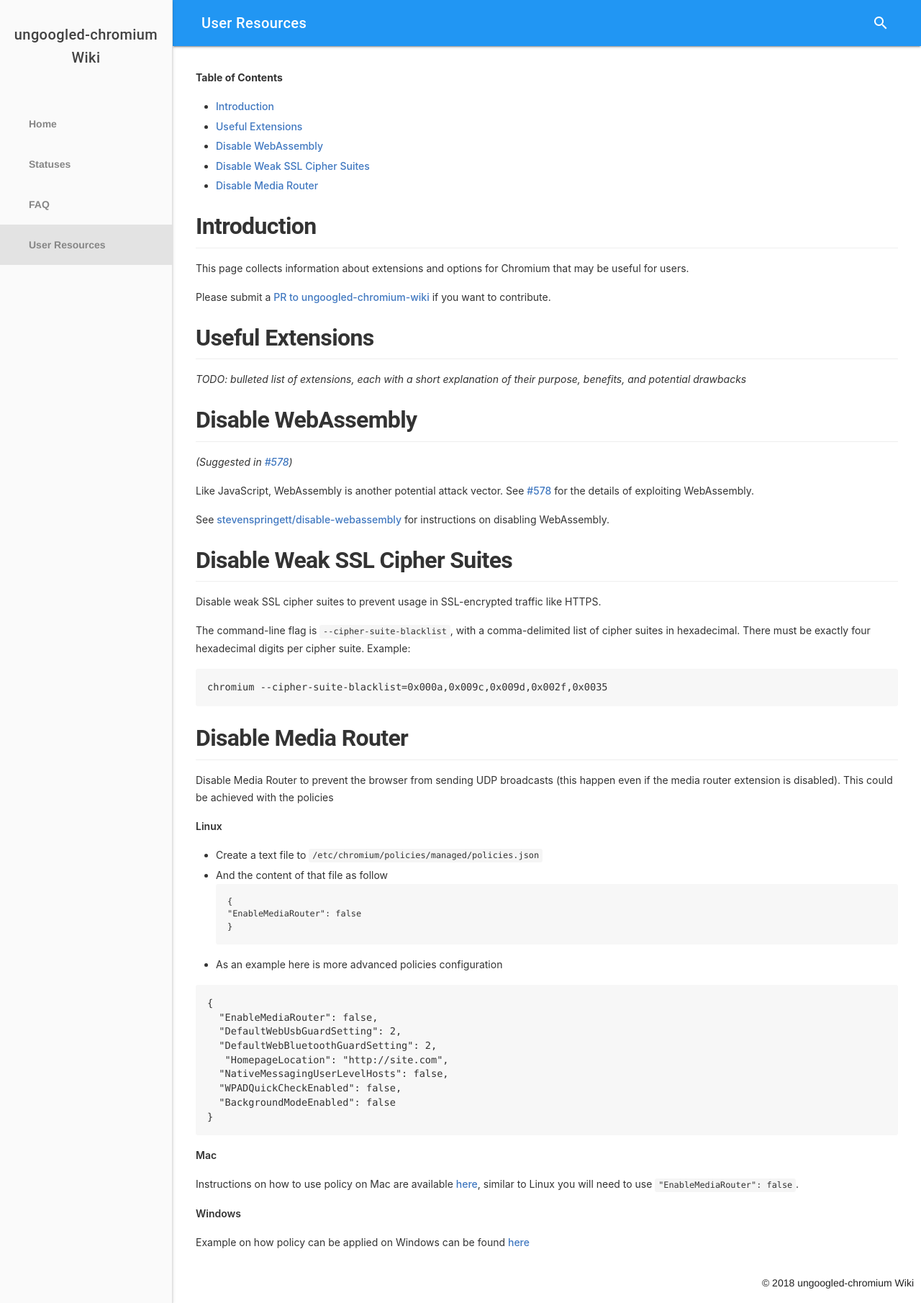
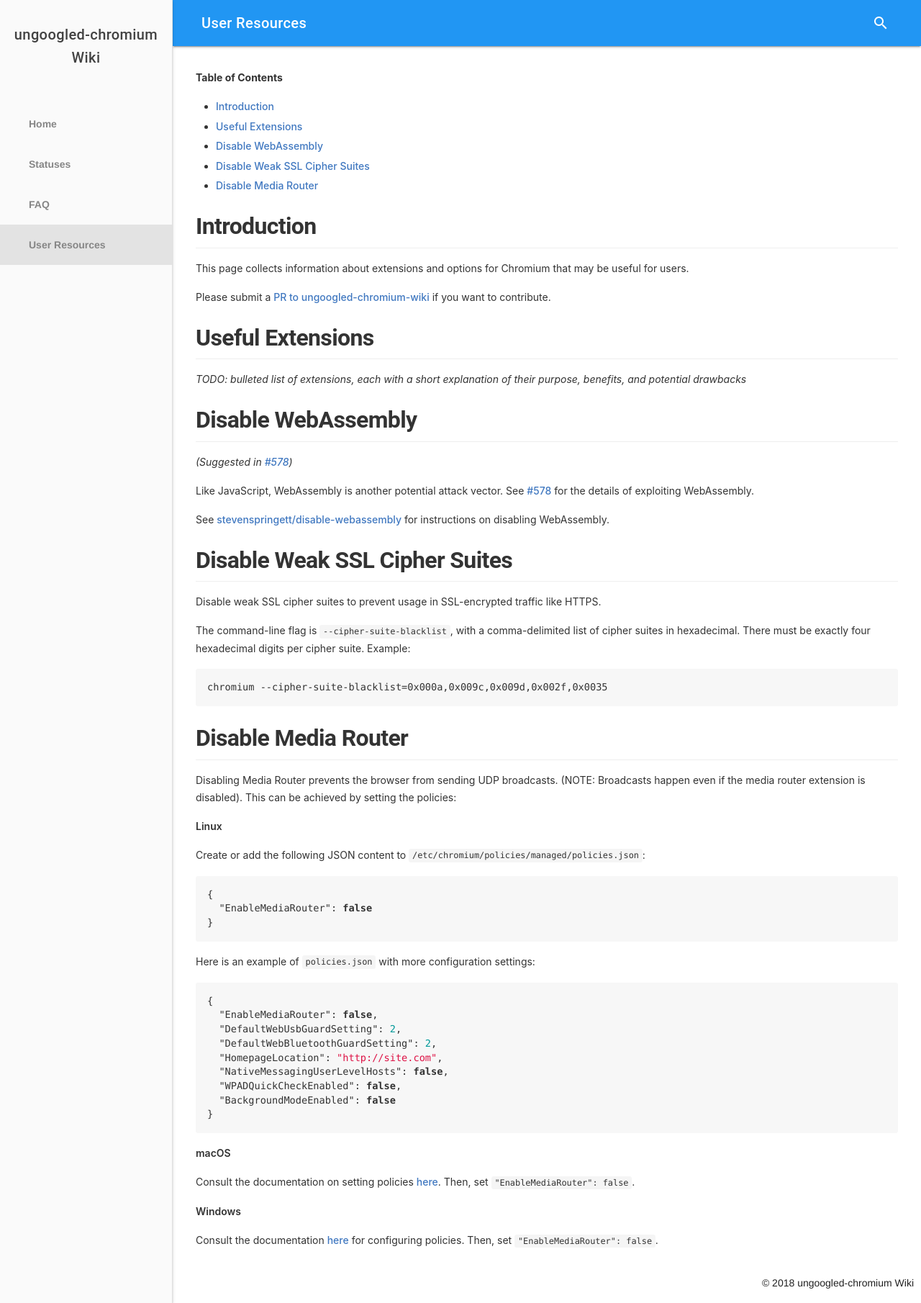
Before and after one commit to ungoogled-software/ungoogled-chromium-wiki, a Jekyll site: the page built from user_resources.md, in a window 1280 px wide. Shown: the whole page at 72% size. Built offline with Jekyll 4.4.1, drawn with Linux system fonts in a browser that asks for light colours.

Commit message:
Update user_resources.md

````diff
--- a/user_resources.md
+++ b/user_resources.md
@@ -37,35 +37,36 @@ chromium --cipher-suite-blacklist=0x000a,0x009c,0x009d,0x002f,0x0035
 
 # Disable Media Router
 
-Disable Media Router to prevent the browser from sending UDP broadcasts (this happen even if the media router extension is disabled). This could be achieved with the policies
+Disabling Media Router prevents the browser from sending UDP broadcasts. (NOTE: Broadcasts happen even if the media router extension is disabled). This can be achieved by setting the policies:
 
 **Linux**
 
-- Create a text file to `/etc/chromium/policies/managed/policies.json`
-- And the content of that file as follow
-```
+Create or add the following JSON content to `/etc/chromium/policies/managed/policies.json`:
+
+```json
 {
   "EnableMediaRouter": false
 }
 ```
-- As an example here is more advanced policies configuration
 
-```
+Here is an example of `policies.json` with more configuration settings:
+
+```json
 {
   "EnableMediaRouter": false,
   "DefaultWebUsbGuardSetting": 2,
   "DefaultWebBluetoothGuardSetting": 2,
-   "HomepageLocation": "http://site.com",
+  "HomepageLocation": "http://site.com",
   "NativeMessagingUserLevelHosts": false,
   "WPADQuickCheckEnabled": false,
   "BackgroundModeEnabled": false
 }
 ```
 
-**Mac**
+**macOS**
 
-Instructions on how to use policy on Mac are available [here](https://www.chromium.org/administrators/configuring-other-preferences), similar to Linux you will need to use `"EnableMediaRouter": false`.
+Consult the documentation on setting policies [here](https://www.chromium.org/administrators/configuring-other-preferences). Then, set `"EnableMediaRouter": false`.
 
 **Windows**
 
-Example on how policy can be applied on Windows can be found [here](https://www.chromium.org/administrators/configuring-policy-for-extensions)
+Consult the documentation [here](https://www.chromium.org/administrators/configuring-policy-for-extensions) for configuring policies. Then, set `"EnableMediaRouter": false`.
````
